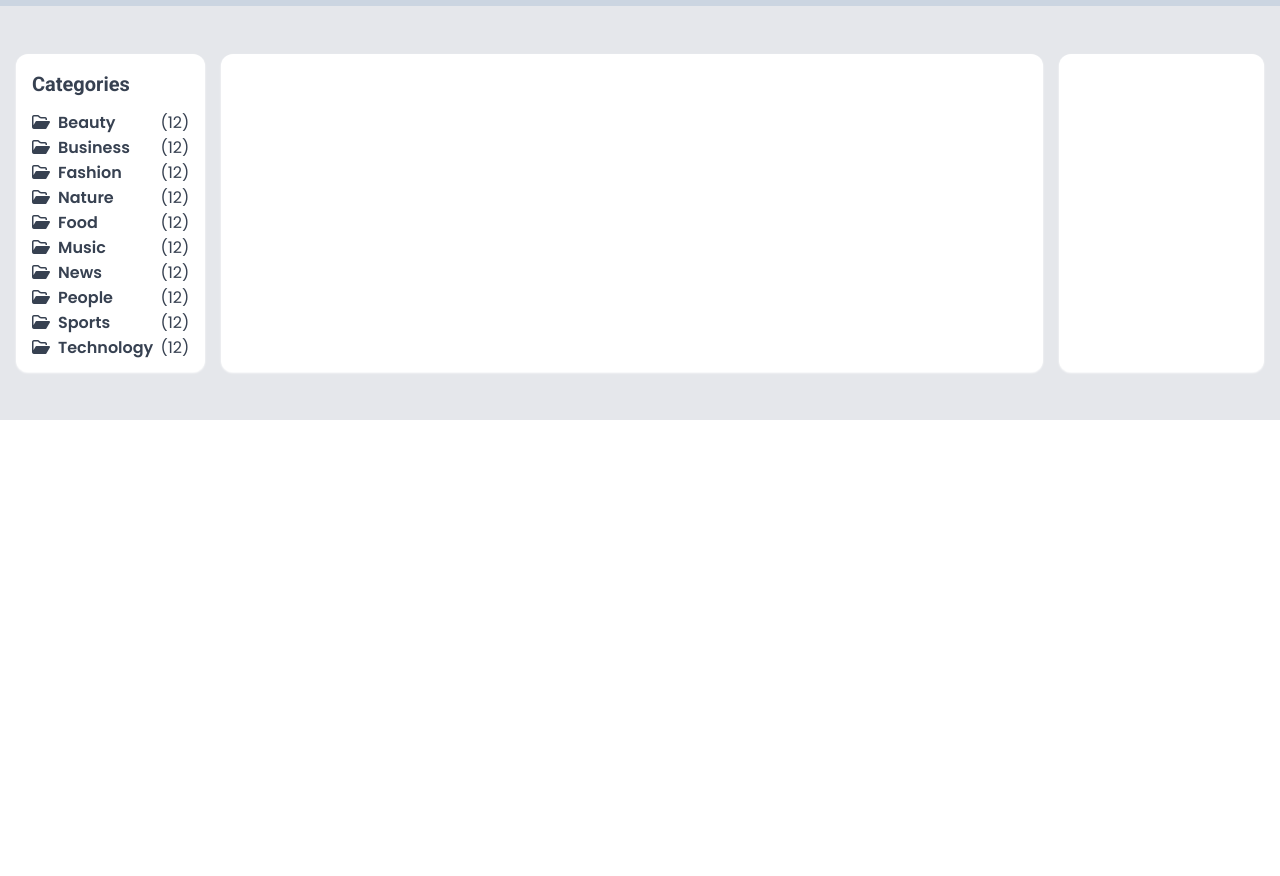
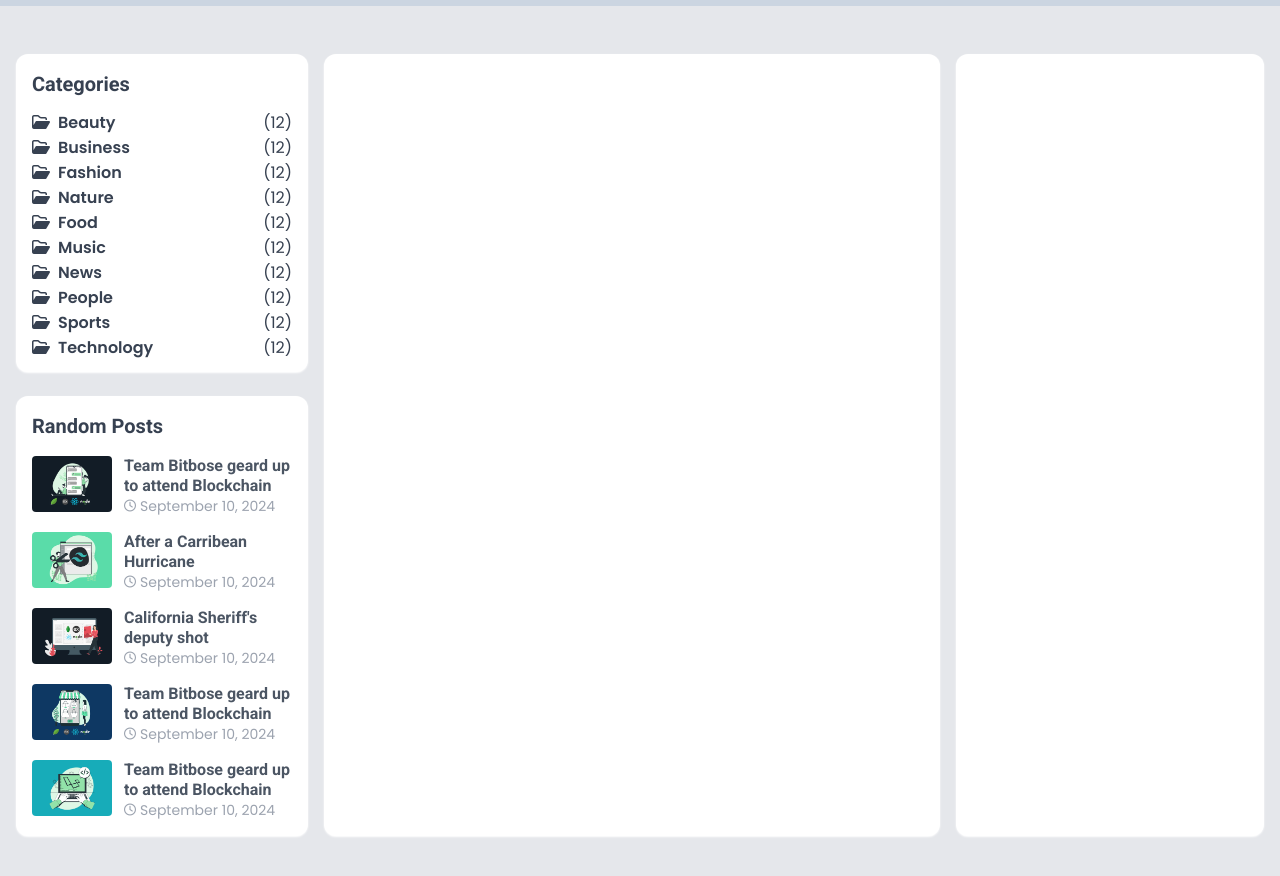
Before and after one commit to ryanhuge-ryjhen/blog-template, a website: page src/index.html in a window 1280 px wide. Shown: the part 54-930 px from the top of the page. Before the commit the page ends 800 px from the top, so only its background shows below. Drawn offline with Linux system fonts and the light colour scheme.

Commit message:
added random post

```diff
--- a/src/index.html
+++ b/src/index.html
@@ -81,7 +81,7 @@
 
     <div class="py-12 bg-gray-200">
       <div class="container mx-auto px-4 flex">
-        <div class="w-2/12">
+        <div class="w-3/12">
           <div class="bg-white shadow-sm shadow-white rounded-xl p-4 mr-4">
             <h3 class="text-xl font-semibold text-gray-700 font-roboto">
               Categories
@@ -191,12 +191,131 @@
             </div>
             <!-- End Category Sidebar -->
           </div>
+          <!-- Start Random Post -->
+          <div class="bg-white shadow-sm shadow-white rounded-xl p-4 mt-6 mr-4">
+            <h3 class="text-xl font-semibold text-gray-700 font-roboto">
+              Random Posts
+            </h3>
+
+            <div class="mt-4">
+              <a href="#" class="flex group mt-4">
+                <div class="flex-shrink-0">
+                  <img
+                    src="/images/pic1.png"
+                    alt=""
+                    class="h-14 w-20 rounded object-cover hover:brightness-200"
+                  />
+                </div>
+                <div class="flex-grow pl-3">
+                  <h5
+                    class="text-md leading-5 block font-roboto font-semibold transition group-hover:text-blue-500"
+                  >
+                    Team Bitbose geard up to attend Blockchain
+                  </h5>
+                  <div class="flex items-center text-gray-400 text-sm">
+                    <span class="mr-1 text-xs">
+                      <i class="far fa-clock"></i>
+                    </span>
+                    September 10, 2024
+                  </div>
+                </div>
+              </a>
+              <a href="#" class="flex group mt-4">
+                <div class="flex-shrink-0">
+                  <img
+                    src="/images/pic2.png"
+                    alt=""
+                    class="h-14 w-20 rounded object-cover hover:brightness-200"
+                  />
+                </div>
+                <div class="flex-grow pl-3">
+                  <h5
+                    class="text-md leading-5 block font-roboto font-semibold transition group-hover:text-blue-500"
+                  >
+                    After a Carribean Hurricane
+                  </h5>
+                  <div class="flex items-center text-gray-400 text-sm">
+                    <span class="mr-1 text-xs">
+                      <i class="far fa-clock"></i>
+                    </span>
+                    September 10, 2024
+                  </div>
+                </div>
+              </a>
+              <a href="#" class="flex group mt-4">
+                <div class="flex-shrink-0">
+                  <img
+                    src="/images/pic3.png"
+                    alt=""
+                    class="h-14 w-20 rounded object-cover hover:brightness-200"
+                  />
+                </div>
+                <div class="flex-grow pl-3">
+                  <h5
+                    class="text-md leading-5 block font-roboto font-semibold transition group-hover:text-blue-500"
+                  >
+                    California Sheriff's deputy shot
+                  </h5>
+                  <div class="flex items-center text-gray-400 text-sm">
+                    <span class="mr-1 text-xs">
+                      <i class="far fa-clock"></i>
+                    </span>
+                    September 10, 2024
+                  </div>
+                </div>
+              </a>
+              <a href="#" class="flex group mt-4">
+                <div class="flex-shrink-0">
+                  <img
+                    src="/images/pic4.png"
+                    alt=""
+                    class="h-14 w-20 rounded object-cover hover:brightness-200"
+                  />
+                </div>
+                <div class="flex-grow pl-3">
+                  <h5
+                    class="text-md leading-5 block font-roboto font-semibold transition group-hover:text-blue-500"
+                  >
+                    Team Bitbose geard up to attend Blockchain
+                  </h5>
+                  <div class="flex items-center text-gray-400 text-sm">
+                    <span class="mr-1 text-xs">
+                      <i class="far fa-clock"></i>
+                    </span>
+                    September 10, 2024
+                  </div>
+                </div>
+              </a>
+              <a href="#" class="flex group mt-4">
+                <div class="flex-shrink-0">
+                  <img
+                    src="/images/pic5.png"
+                    alt=""
+                    class="h-14 w-20 rounded object-cover hover:brightness-200"
+                  />
+                </div>
+                <div class="flex-grow pl-3">
+                  <h5
+                    class="text-md leading-5 block font-roboto font-semibold transition group-hover:text-blue-500"
+                  >
+                    Team Bitbose geard up to attend Blockchain
+                  </h5>
+                  <div class="flex items-center text-gray-400 text-sm">
+                    <span class="mr-1 text-xs">
+                      <i class="far fa-clock"></i>
+                    </span>
+                    September 10, 2024
+                  </div>
+                </div>
+              </a>
+            </div>
+          </div>
         </div>
         <div
-          class="w-8/12 bg-white shadow-sm shadow-white rounded-xl py-12 mr-4"
+          class="w-6/12 bg-white shadow-sm shadow-white rounded-xl py-12 mr-4"
         ></div>
         <div
-          class="w-2/12 bg-white shadow-sm shadow-white rounded-xl py-12"
+          class="w-3/12 bg-white shadow-sm shadow-white rounded-xl py-12"
         ></div>
       </div>
     </div>
```
Also changed, not shown: output/output.css.
